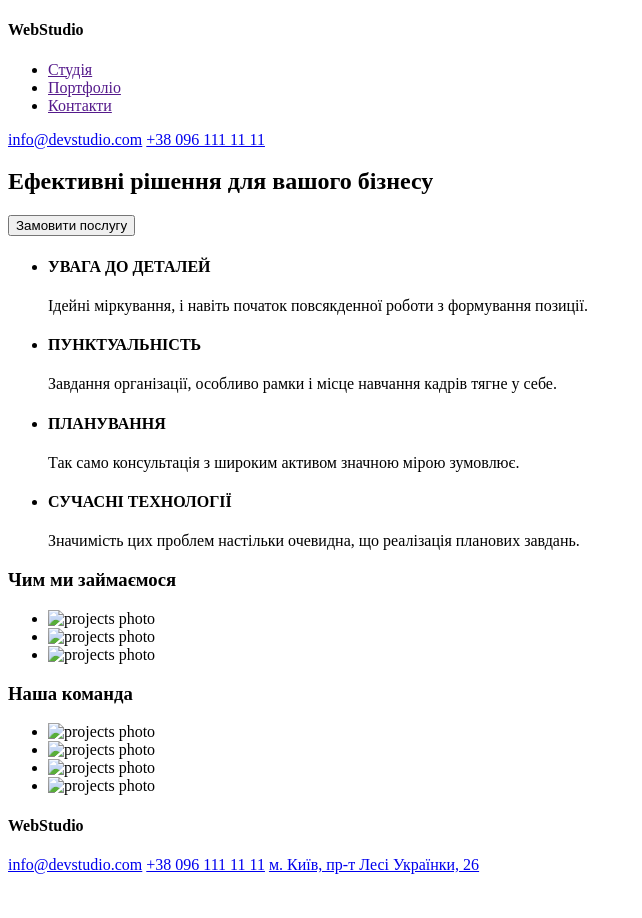
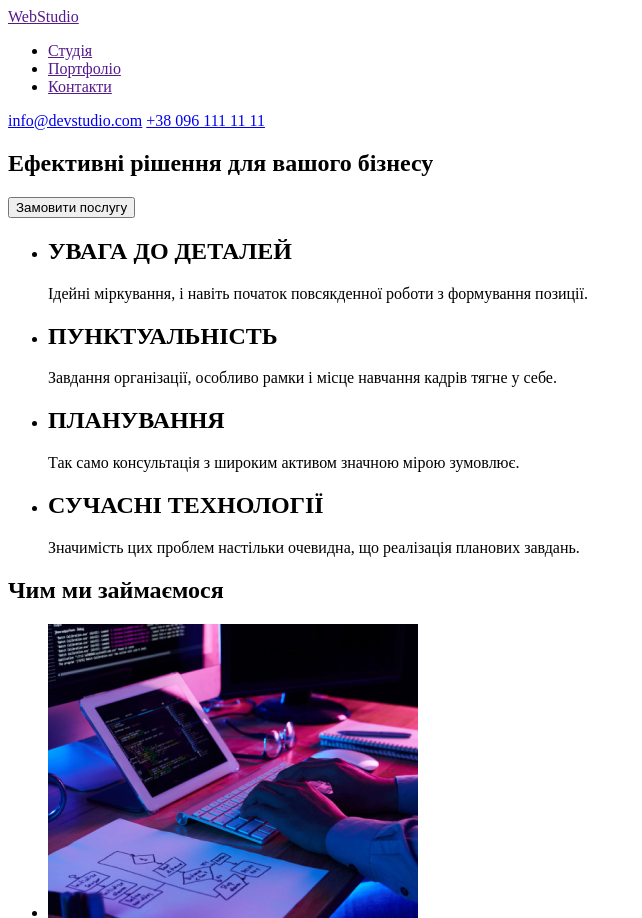
Before and after one commit to Dmytro-coder/goit-markup-hw-01, a plain HTML site: page index.html in a window 1280 px wide. Shown: the top 918 px of the page, without its empty margins (0-642 px from the left). Before the commit the page ends 882 px from the top, so only its background shows below. Drawn offline with Linux system fonts and the light colour scheme.

Commit message:
Update index.html
Замена тегов заголовков на h2

```diff
--- a/index.html
+++ b/index.html
@@ -15,7 +15,7 @@
     <header>
         <!--Верхня лінія-->
         <nav class="menu nav">
-            <h4>WebStudio</h4>
+            <a href="">WebStudio</a>
             <ul>
                 <li><a href="">Студія</a></li>
                 <li><a href="">Портфоліо</a></li>
@@ -38,35 +38,35 @@
             <section>
                 <ul>
                     <li>
-                        <h4>УВАГА ДО ДЕТАЛЕЙ</h4>
+                        <h2>УВАГА ДО ДЕТАЛЕЙ</h2>
                         <p>Ідейні міркування, і навіть початок повсякденної роботи з формування позиції.</p>
                     </li>
                     <li>
-                        <h4>ПУНКТУАЛЬНІСТЬ</h4>
+                        <h2>ПУНКТУАЛЬНІСТЬ</h2>
                         <p>Завдання організації, особливо рамки і місце навчання кадрів тягне у себе.</p>
                     </li>
                     <li>
-                        <h4>ПЛАНУВАННЯ</h4>
+                        <h2>ПЛАНУВАННЯ</h2>
                         <p>Так само консультація з широким активом значною мірою зумовлює.</p>
                     </li>
                     <li>
-                        <h4>СУЧАСНІ ТЕХНОЛОГІЇ</h4>
+                        <h2>СУЧАСНІ ТЕХНОЛОГІЇ</h2>
                         <p>Значимість цих проблем настільки очевидна, що реалізація планових завдань.</p>
                     </li>
                 </ul>
             </section>
             <!--Чим ми займаємося-->
             <section>
-                <h3 class="projects-title">Чим ми займаємося</h3>
+                <h2 class="projects-title">Чим ми займаємося</h2>
                 <ul>
                     <li>
-                        <img src="./images/box 1.png" alt="projects photo" width="370" class="photo">
+                        <img src="./images/box1.jpg" alt="projects photo" width="370" class="photo">
                     </li>
                     <li>
-                        <img src="./images/box 2.png" alt="projects photo" width="370" class="photo">
+                        <img src="./images/box2.jpg" alt="projects photo" width="370" class="photo">
                     </li>
                     <li>
-                        <img src="./images/box 3.png" alt="projects photo" width="370" class="photo">
+                        <img src="./images/box3.jpg" alt="projects photo" width="370" class="photo">
                     </li>
                 </ul>
             </section>
@@ -75,16 +75,24 @@
                 <h3 class="team-title">Наша команда</h3>
                 <ul>
                     <li>
-                        <img src="./images/team card 1.png" alt="projects photo" width="270" class="photo">
+                        <img src="./images/img1.jpg" alt="team photo" width="270" class="photo">
+                        <h2>Ігор Дем'яненко</h2>
+                        <p>Product Designer</p>
                     </li>
                     <li>
-                        <img src="./images/team card 2.png" alt="projects photo" width="270" class="photo">
+                        <img src="./images/img2.jpg" alt="team photo" width="270" class="photo">
+                        <h2>Ольга Рєпіна</h2>
+                        <p>Frontend Developer</p>
                     </li>
                     <li>
-                        <img src="./images/team card 3.png" alt="projects photo" width="270" class="photo">
+                        <img src="./images/img3.jpg" alt="team photo" width="270" class="photo">
+                        <h2>Микола Тарасов</h2>
+                        <p>Marketing</p>
                     </li>
                     <li>
-                        <img src="./images/team card 4.png" alt="projects photo" width="270" class="photo">
+                        <img src="./images/img4.jpg" alt="team photo" width="270" class="photo">
+                        <h2>Михайло Єрмаков</h2>
+                        <p>UI Designer</p>
                     </li>
                 </ul>
             </section>
@@ -93,7 +101,7 @@
 
     <!--Підвал-->
     <footer class="footer">
-        <h4>WebStudio</h4>
+        <a href="">WebStudio</a>
         <a href="mailto:info@devstudio.com" class="contact-link">info@devstudio.com</a>
         <a href="tel:+380961111111" class="contact-link">+38 096 111 11 11</a>
         <a href="https://www.google.com/maps/place/%D0%B1%D1%83%D0%BB%D1%8C%D0%B2%D0%B0%D1%80+%D0%9B%D0%B5%D1%81%D1%96+%D0%A3%D0%BA%D1%80%D0%B0%D1%97%D0%BD%D0%BA%D0%B8,+26,+%D0%9A%D0%B8%D1%97%D0%B2,+02000/@50.4265807,30.5383858,17z/data=!4m13!1m7!3m6!1s0x40d4cf0e033ecbe9:0x57a4dffefec77da0!2z0LHRg9C70YzQstCw0YAg0JvQtdGB0ZYg0KPQutGA0LDRl9C90LrQuCwgMjYsINCa0LjRl9CyLCAwMjAwMA!3b1!8m2!3d50.4265807!4d30.5383858!3m4!1s0x40d4cf0e033ecbe9:0x57a4dffefec77da0!8m2!3d50.4265807!4d30.5383858"
```
